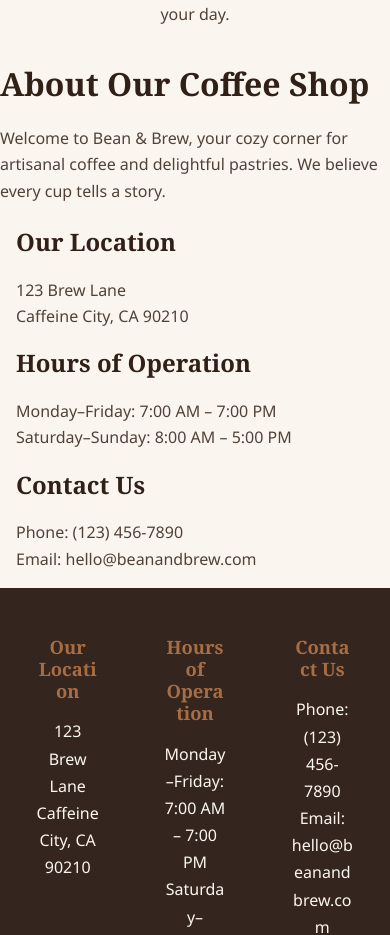
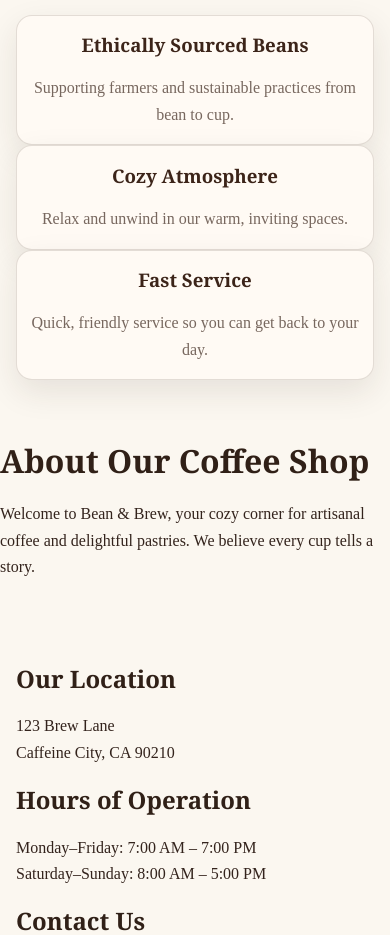
Before and after one commit to kabilhussain/N8NTestProject, a React (Vite) app in the folder my-react-app/: page / in a window 390 px wide. Shown: the part 1061-1996 px from the top of the page. Built offline with nearby package versions, Linux system fonts and the light colour scheme.

Commit message:
feat: Adjust landing-page and footer grid breakpoints to pre (#14)

```diff
--- a/my-react-app/src/App.css
+++ b/my-react-app/src/App.css
@@ -1,29 +1,46 @@
-/* Keep every route within the viewport while preserving normal vertical scrolling. */
-html,
-body,
+:root {
+  --coffee-espresso: #2b1711;
+  --coffee-dark: #3c2419;
+  --coffee-brown: #68432f;
+  --coffee-caramel: #bd8654;
+  --coffee-cream: #f6efe5;
+  --coffee-white: #fffaf4;
+  --coffee-text: #33231c;
+  --coffee-muted: #76665c;
+  --coffee-border: rgba(60, 36, 25, 0.14);
+  --coffee-shadow: 0 12px 30px rgba(43, 23, 17, 0.1);
+}
+
+*,
+*::before,
+*::after {
+  box-sizing: border-box;
+}
+
+html {
+  width: 100%;
+  min-width: 0;
+  scroll-behavior: smooth;
+}
+
+body {
+  width: 100%;
+  min-width: 0;
+  margin: 0;
+  color: var(--coffee-text);
+  background: var(--coffee-cream);
+  font-family: inherit;
+}
+
 #root {
   width: 100%;
-  max-width: 100%;
-}
-
-body,
-#root {
-  overflow-x: clip;
-}
-
-main,
-section,
-footer,
-header {
   min-width: 0;
-  max-width: 100%;
 }
 
 img,
 svg,
 video,
-canvas,
-iframe {
+canvas {
   max-width: 100%;
 }
 
@@ -33,142 +50,245 @@ img {
 
 button,
 input,
-select,
-textarea {
+textarea,
+select {
   max-width: 100%;
+  font: inherit;
 }
 
-/* Shared coffee-colored section treatment and flexible content widths. */
+.landing-page,
+.app,
+main,
+header,
+footer,
 section {
-  padding-inline: clamp(1rem, 5vw, 4rem);
+  min-width: 0;
 }
 
+.landing-page,
+.app {
+  width: 100%;
+  overflow-wrap: anywhere;
+}
+
+section {
+  padding: clamp(3rem, 7vw, 6rem) clamp(1rem, 5vw, 5rem);
+}
+
+.section-inner,
 .container,
-.section-container,
-.content-wrapper,
-.section-content {
-  width: min(100%, 76rem);
+.content-wrap {
+  width: min(100%, 1200px);
+  min-width: 0;
   margin-inline: auto;
 }
 
 section h1,
 section h2,
 section h3,
-footer h1,
+section p,
 footer h2,
-footer h3 {
-  color: var(--text-h, #302017);
-}
-
-section a,
-footer a {
+footer h3,
+footer p {
   overflow-wrap: anywhere;
 }
 
-/* Let card and feature layouts gracefully reduce their column count. */
-.coffee-grid,
+.menu-section,
+.highlights-section,
+.features-section,
+.about-section,
+.testimonials-section {
+  background-color: var(--coffee-cream);
+}
+
+.menu-section h2,
+.highlights-section h2,
+.features-section h2,
+.about-section h2,
+.testimonials-section h2 {
+  color: var(--coffee-espresso);
+}
+
 .menu-grid,
-.menu-highlights-grid,
-.highlight-grid,
-.highlights-grid,
-.product-grid,
-.products-grid,
-.cards-grid,
+.features-grid,
 .feature-grid,
-.features-grid,
-.benefits-grid,
-.why-choose-us-grid,
-[class*="card-grid"],
-[class*="cards-grid"] {
-  grid-template-columns: repeat(auto-fit, minmax(min(100%, 15rem), 1fr));
+.about-grid,
+.testimonials-grid,
+.testimonial-grid,
+.landing-grid,
+.footer-grid {
+  display: grid;
+  grid-template-columns: repeat(3, minmax(0, 1fr));
+  gap: clamp(1rem, 2.5vw, 2rem);
+  width: 100%;
   min-width: 0;
 }
 
-.coffee-grid > *,
-.menu-grid > *,
-.menu-highlights-grid > *,
-.highlight-grid > *,
-.highlights-grid > *,
-.product-grid > *,
-.products-grid > *,
-.cards-grid > *,
-.feature-grid > *,
-.features-grid > *,
-.benefits-grid > *,
-.why-choose-us-grid > * {
+.menu-item,
+.menu-card,
+.feature-card,
+.highlight-card,
+.product-card,
+.testimonial-card,
+.about-card {
   min-width: 0;
+  max-width: 100%;
+  overflow-wrap: anywhere;
+  border: 1px solid var(--coffee-border);
+  border-radius: 1rem;
+  background: var(--coffee-white);
+  box-shadow: var(--coffee-shadow);
 }
 
-/* Footer columns wrap instead of forcing a horizontal scrollbar. */
-footer .footer-container,
-footer .footer-content,
-footer .footer-columns,
-footer .footer-grid,
-.footer-container,
-.footer-content,
-.footer-columns,
-.footer-grid {
-  width: 100%;
-  max-width: 100%;
-  min-width: 0;
+.menu-item {
+  display: flex;
+  flex-direction: column;
+  padding: clamp(1rem, 2.5vw, 1.5rem);
+  color: var(--coffee-text);
 }
 
-.footer-columns,
+.menu-item img,
+.menu-card img,
+.feature-card img,
+.highlight-card img,
+.product-card img {
+  display: block;
+  width: 100%;
+  min-width: 0;
+  border-radius: 0.75rem;
+  object-fit: cover;
+}
+
+.menu-item h3,
+.menu-card h3,
+.feature-card h3,
+.highlight-card h3,
+.product-card h3 {
+  color: var(--coffee-dark);
+  overflow-wrap: anywhere;
+}
+
+.menu-item p,
+.menu-card p,
+.feature-card p,
+.highlight-card p,
+.product-card p {
+  color: var(--coffee-muted);
+  overflow-wrap: anywhere;
+}
+
+.menu-item a,
+.menu-card a,
+.feature-card a,
+.highlight-card a,
+.product-card a {
+  overflow-wrap: anywhere;
+}
+
+footer {
+  min-width: 0;
+  padding: clamp(2.5rem, 6vw, 4.5rem) clamp(1rem, 5vw, 5rem);
+  color: var(--coffee-cream);
+  background: var(--coffee-espresso);
+}
+
+footer a {
+  color: inherit;
+  overflow-wrap: anywhere;
+}
+
 .footer-grid {
-  display: grid;
-  grid-template-columns: repeat(auto-fit, minmax(min(100%, 12rem), 1fr));
+  grid-template-columns: repeat(4, minmax(0, 1fr));
   gap: clamp(1rem, 3vw, 2.5rem);
 }
 
-footer p,
-footer li,
-footer address {
+.footer-grid > *,
+footer .footer-column {
+  min-width: 0;
   overflow-wrap: anywhere;
 }
 
-/* A gentle floating motion for decorative coffee-cup elements. */
 .coffee-cup,
 .cup-animation,
-.coffee-cup-animation,
-.floating-cup {
-  transform-origin: 50% 85%;
+.animated-cup {
+  transform-origin: center bottom;
   animation: coffee-cup-float 3.6s ease-in-out infinite;
+}
+
+.coffee-steam,
+.steam {
+  transform-origin: center bottom;
+  animation: coffee-steam-rise 2.4s ease-in-out infinite;
 }
 
 @keyframes coffee-cup-float {
   0%,
   100% {
-    transform: translateY(0) rotate(-1deg);
+    transform: translateY(0) rotate(0);
   }
 
   50% {
-    transform: translateY(-0.55rem) rotate(1deg);
+    transform: translateY(-8px) rotate(-2deg);
   }
 }
 
-@media (max-width: 640px) {
-  section {
-    padding-inline: 1rem;
+@keyframes coffee-steam-rise {
+  0% {
+    opacity: 0;
+    transform: translateY(6px) scaleX(0.8);
   }
 
-  .container,
-  .section-container,
-  .content-wrapper,
-  .section-content {
-    width: 100%;
+  50% {
+    opacity: 0.75;
   }
 
-  .footer-columns,
+  100% {
+    opacity: 0;
+    transform: translateY(-10px) scaleX(1.1);
+  }
+}
+
+@media (max-width: 767px) {
+  .menu-grid,
+  .features-grid,
+  .feature-grid,
+  .about-grid,
+  .testimonials-grid,
+  .testimonial-grid,
+  .landing-grid,
+  .footer-grid {
+    grid-template-columns: repeat(2, minmax(0, 1fr));
+  }
+}
+
+@media (max-width: 519px) {
+  section {
+    padding: clamp(2.5rem, 10vw, 3.5rem) 1rem;
+  }
+
+  .menu-grid,
+  .features-grid,
+  .feature-grid,
+  .about-grid,
+  .testimonials-grid,
+  .testimonial-grid,
+  .landing-grid,
   .footer-grid {
     grid-template-columns: minmax(0, 1fr);
+  }
+
+  footer {
+    padding: 2.5rem 1rem;
   }
 }
 
 @media (prefers-reduced-motion: reduce) {
-  .coffee-cup,
-  .cup-animation,
-  .coffee-cup-animation,
-  .floating-cup {
-    animation: none;
+  *,
+  *::before,
+  *::after {
+    scroll-behavior: auto !important;
+    animation-duration: 0.01ms !important;
+    animation-iteration-count: 1 !important;
+    transition-duration: 0.01ms !important;
   }
 }
```
